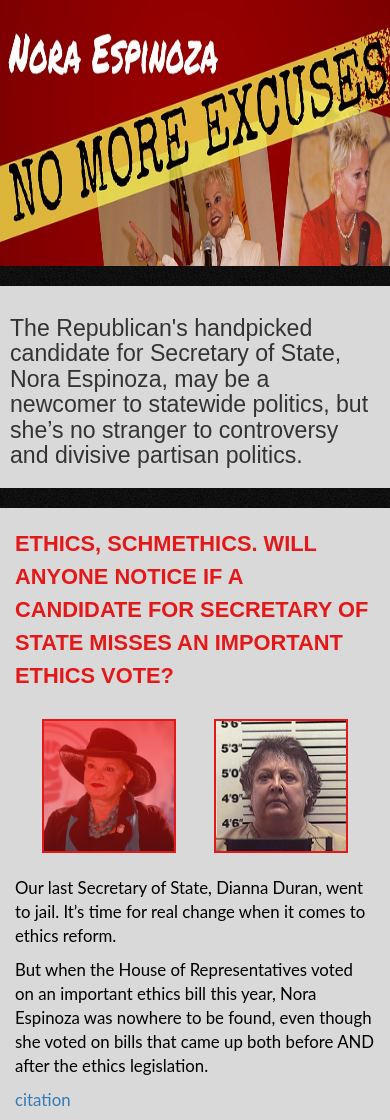
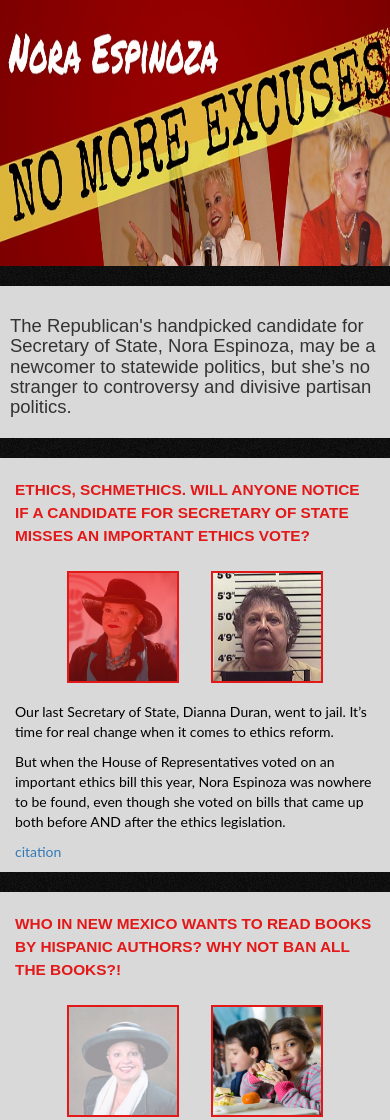
Before and after one commit to s-r-jones/s-r-jones.github.io, a plain HTML site: page nora/index.html in a window 390 px wide. Shown: the top 1120 px of the page. Drawn offline with Linux system fonts and the light colour scheme; a web font is replaced by a local one.

Commit message:
mobile media query

```diff
--- a/nora/css/styles.css
+++ b/nora/css/styles.css
@@ -85,6 +85,13 @@ h2 {
     line-height: 1.5em;
 }
 
+@media (max-width: 768px) {
+    h2 {
+        font-size: 1.1em;
+    }
+
+}
+
 h3 {
     font-family: Gotham-Bold, sans-serif;
     font-size: 1.1em;
@@ -103,10 +110,24 @@ h3 {
 
 }
 
+@media (max-width: 768px) {
+    .intro {
+        font-size: 1.2em;
+    }
+
+}
+
 
 .section-content {
     color: #000;
     font-size: 1.2em;
+}
+
+@media (max-width: 768px) {
+    .section-content {
+        font-size: 1em;
+    }
+
 }
 
 
--- a/nora/index.html
+++ b/nora/index.html
@@ -62,7 +62,7 @@
 					<div class="row section-content">
 						<h2 class="section-title">Who in New Mexico wants to read books by Hispanic authors? Why not ban all the books?!</h2>
 						<div class="picture-container">
-							<div class="col-md-6 picture espinoza1" ><div class="x"></div></div>
+							<div class="col-md-6 picture espinoza1" ></div>
 							<div class="col-md-6 picture children" ></div>
 						</div>
 						<div >
```
